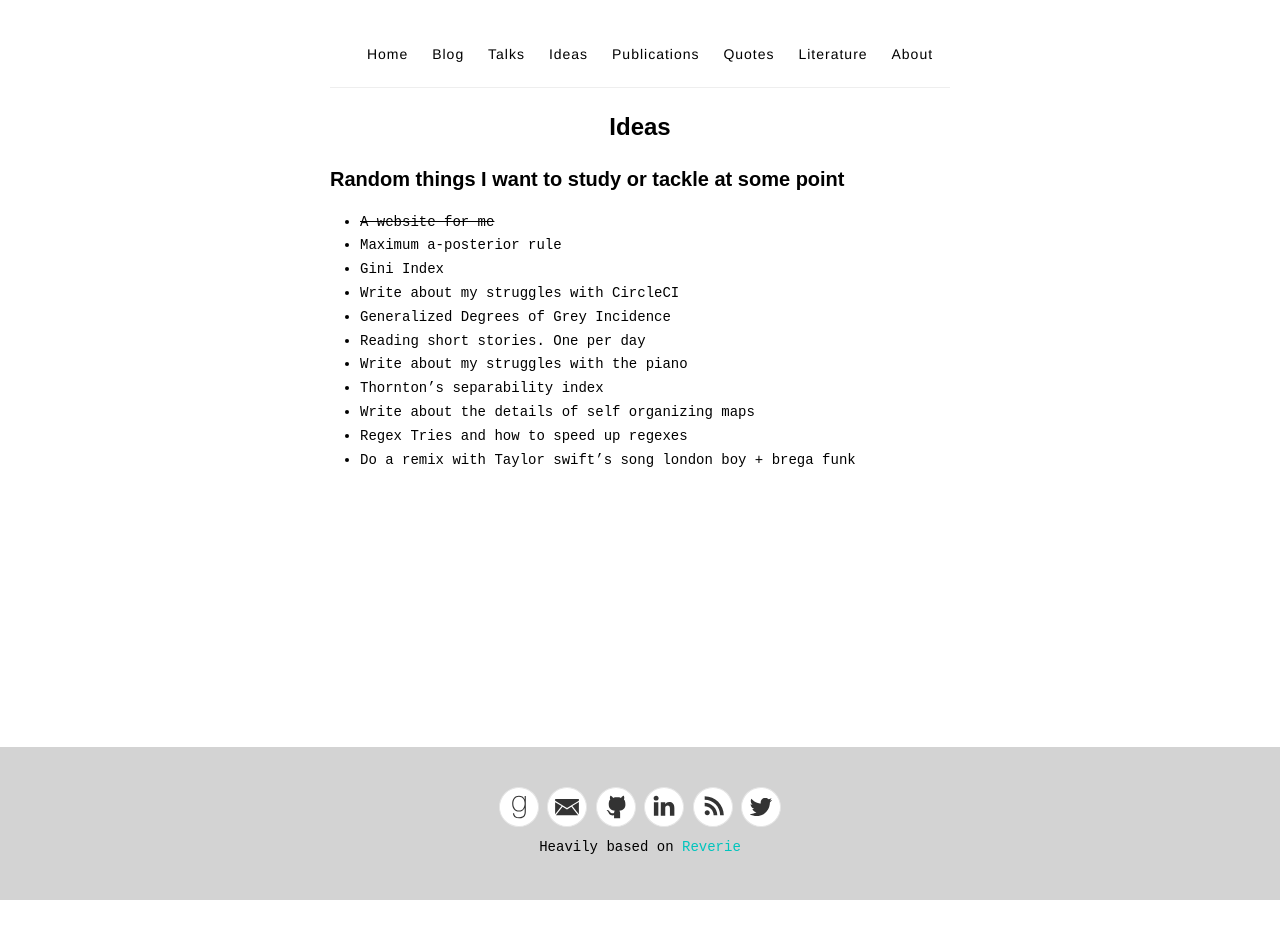
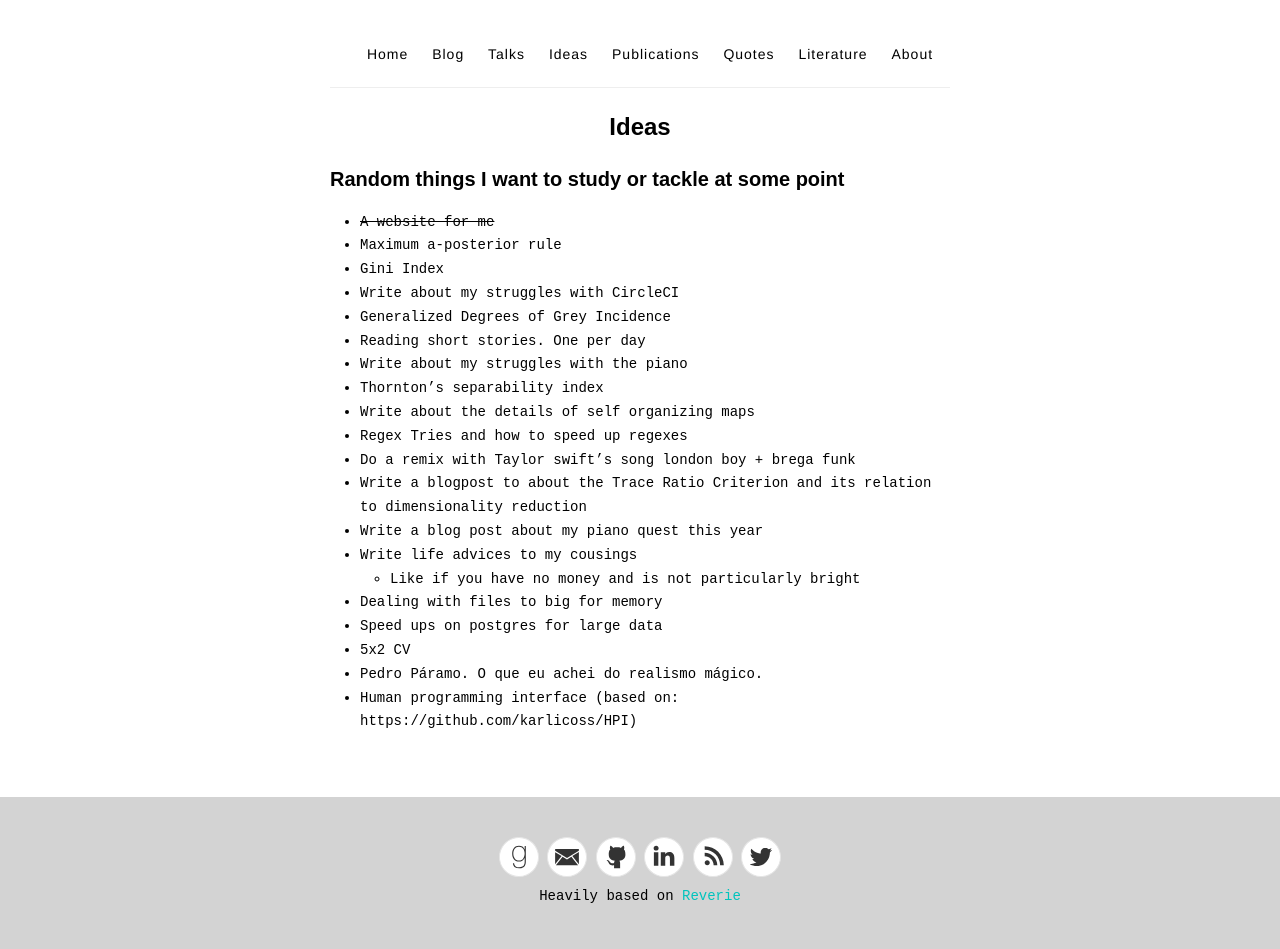
Before and after one commit to rsarai/-rsarai.github.io, a Jekyll site: the page built from _pages/ideas.md, in a window 1280 px wide. Built offline with Jekyll 4.4.1, drawn with Linux system fonts in a browser that asks for light colours; before the commit the page ends 900 px from its top, so only the background shows below that.

Commit message:
Updates ideas page

```diff
--- a/_pages/ideas.md
+++ b/_pages/ideas.md
@@ -16,3 +16,12 @@ permalink: /ideas/
 - Write about the details of self organizing maps
 - Regex Tries and how to speed up regexes
 - Do a remix with Taylor swift's song london boy + brega funk
+- Write a blogpost to about the Trace Ratio Criterion and its relation to dimensionality reduction
+- Write a blog post about my piano quest this year
+- Write life advices to my cousings
+    - Like if you have no money and is not particularly bright
+- Dealing with files to big for memory
+- Speed ups on postgres for large data
+- 5x2 CV
+- Pedro Páramo. O que eu achei do realismo mágico.
+- Human programming interface (based on: https://github.com/karlicoss/HPI)
```
